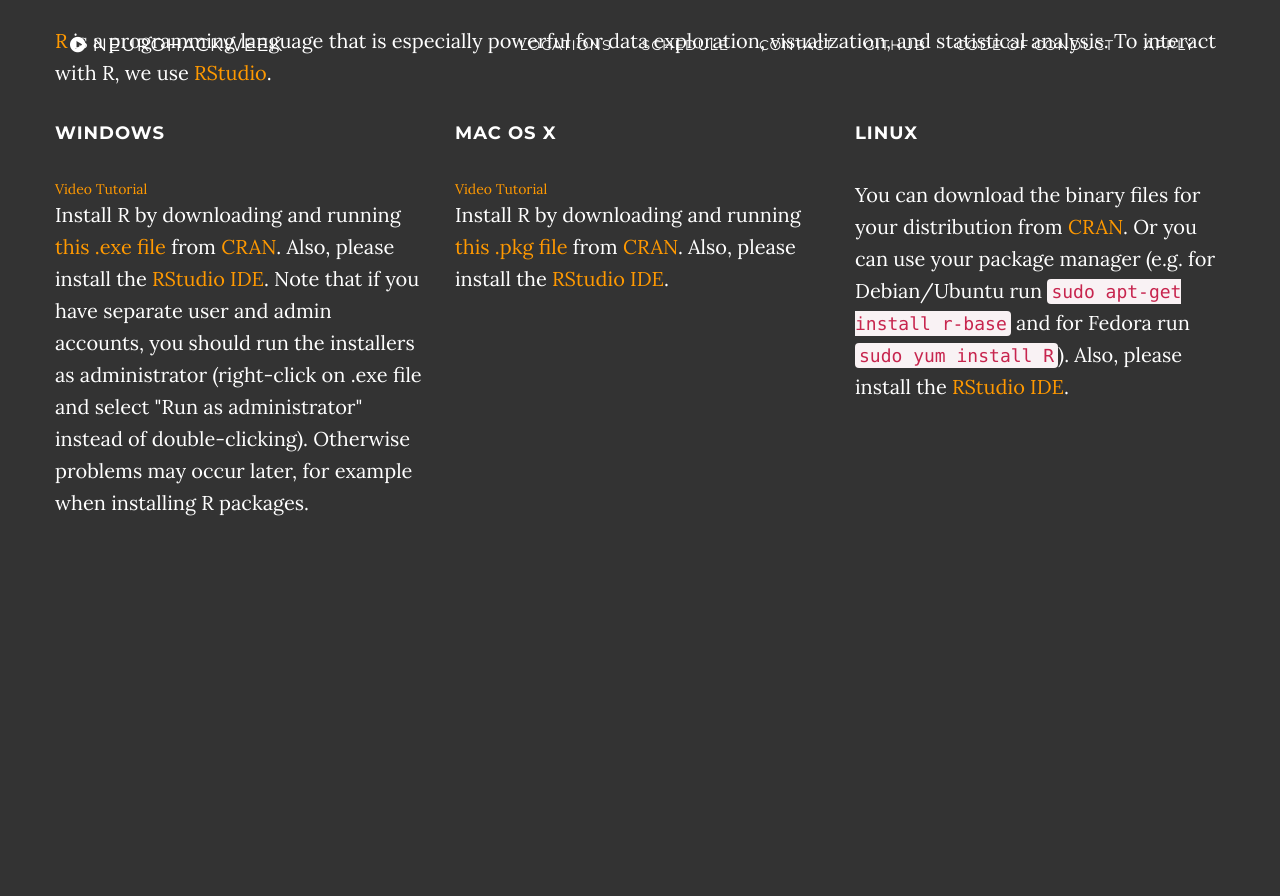
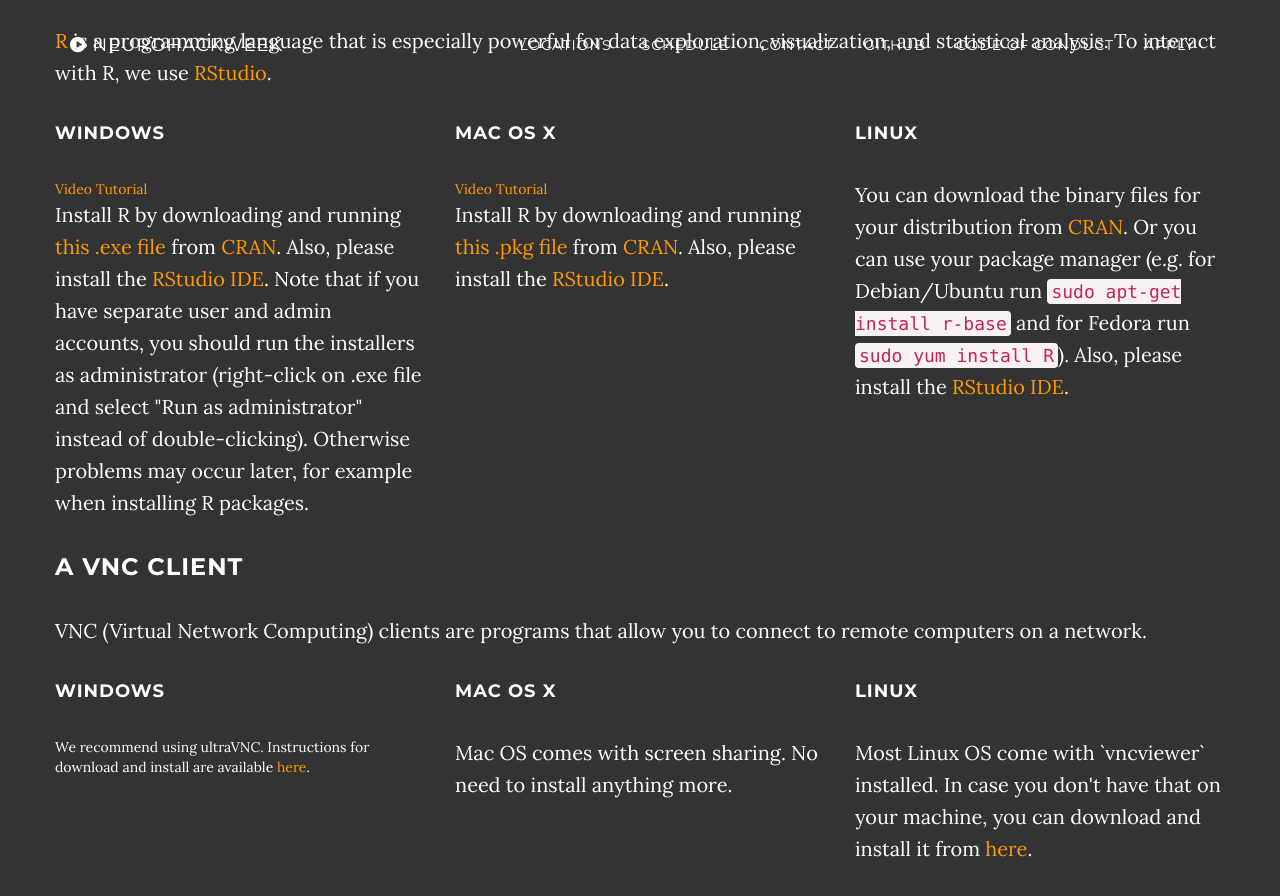
Before and after one commit to neurohackweek/nhw2017, a Jekyll site: the page built from setup.html, in a window 1280 px wide and 900 px high, scrolled down 3759 px. Shown: the top 896 px of the window. Built offline with Jekyll 4.4.1, drawn with Linux system fonts in a browser that asks for light colours; before the commit the page ends 4313 px from its top, so only the background shows below that.

Commit message:
Add VNC section.

```diff
--- a/_includes/setup.html
+++ b/_includes/setup.html
@@ -370,4 +370,31 @@
     </div>
   </div>
 </div> <!-- End of 'R' section. -->
+
+<div id="vnc"> <!-- Start of 'vnc' section. -->
+  <h3>A VNC client</h3>
+
+  <p>
+    VNC (Virtual Network Computing) clients are programs that allow you to connect to remote computers on a network.
+  </p>
+
+  <div class="row">
+    <div class="col-md-4">
+      <h4 id="vnc-windows">Windows</h4>
+      We recommend using ultraVNC. Instructions for download and install are available
+      <a href="http://www.uvnc.com/install/installation.html">here</a>.
+    </div>
+    <div class="col-md-4">
+      <h4 id="vnc-macosx">Mac OS X</h4>
+      <p> Mac OS comes with screen sharing. No need to install anything more.
+      </p>
+    </div>
+    <div class="col-md-4">
+      <h4 id="vnc-linux">Linux</h4>
+      <p>
+        Most Linux OS come with `vncviewer` installed. In case you don't have that on your machine, you can download and install it from <a href=" https://www.realvnc.com/en/connect/download/viewer/linux/">here</a>.
+      </p>
+    </div>
+  </div>
+</div> <!-- End of 'vnc' section. -->
 </div>
```
